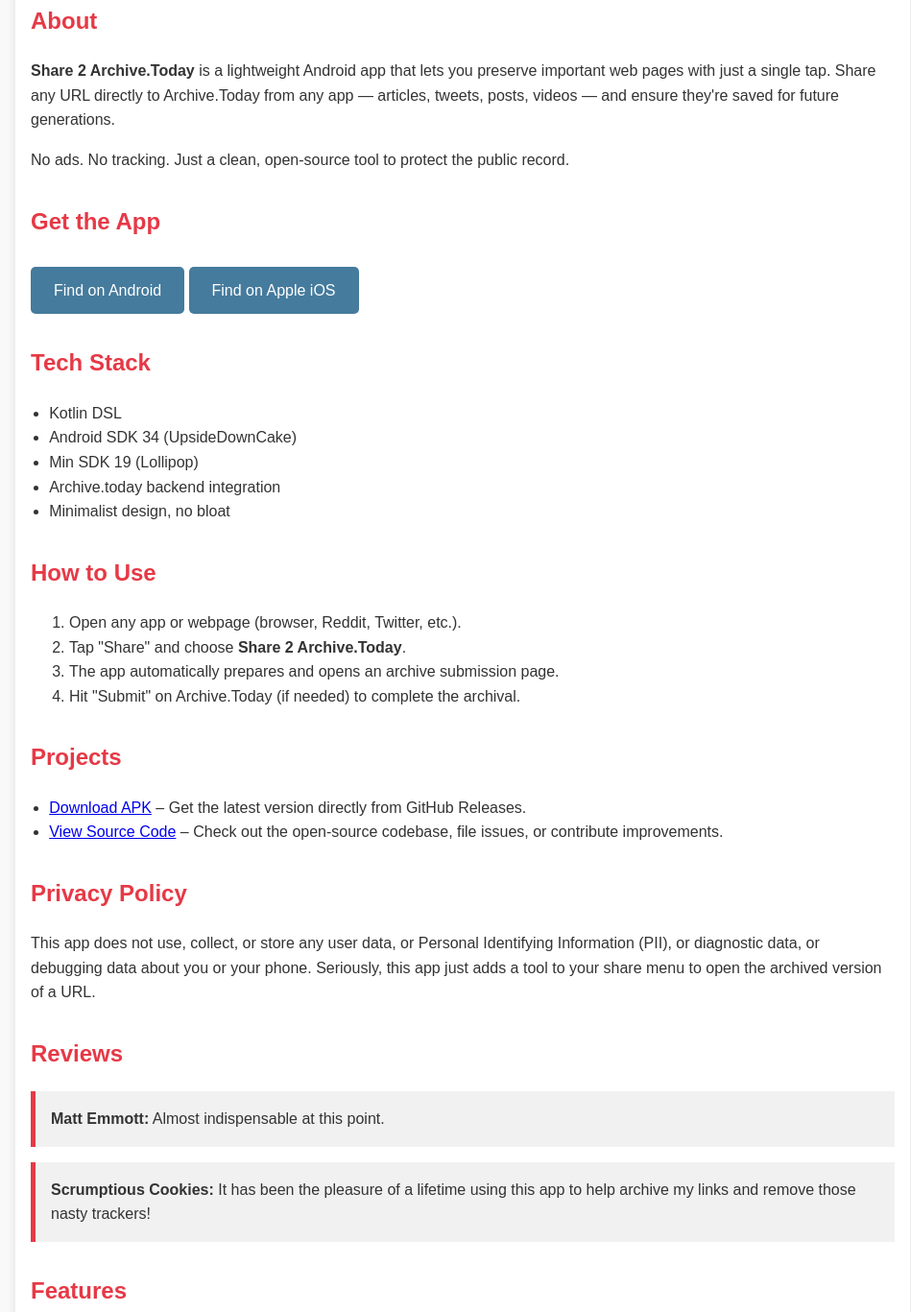
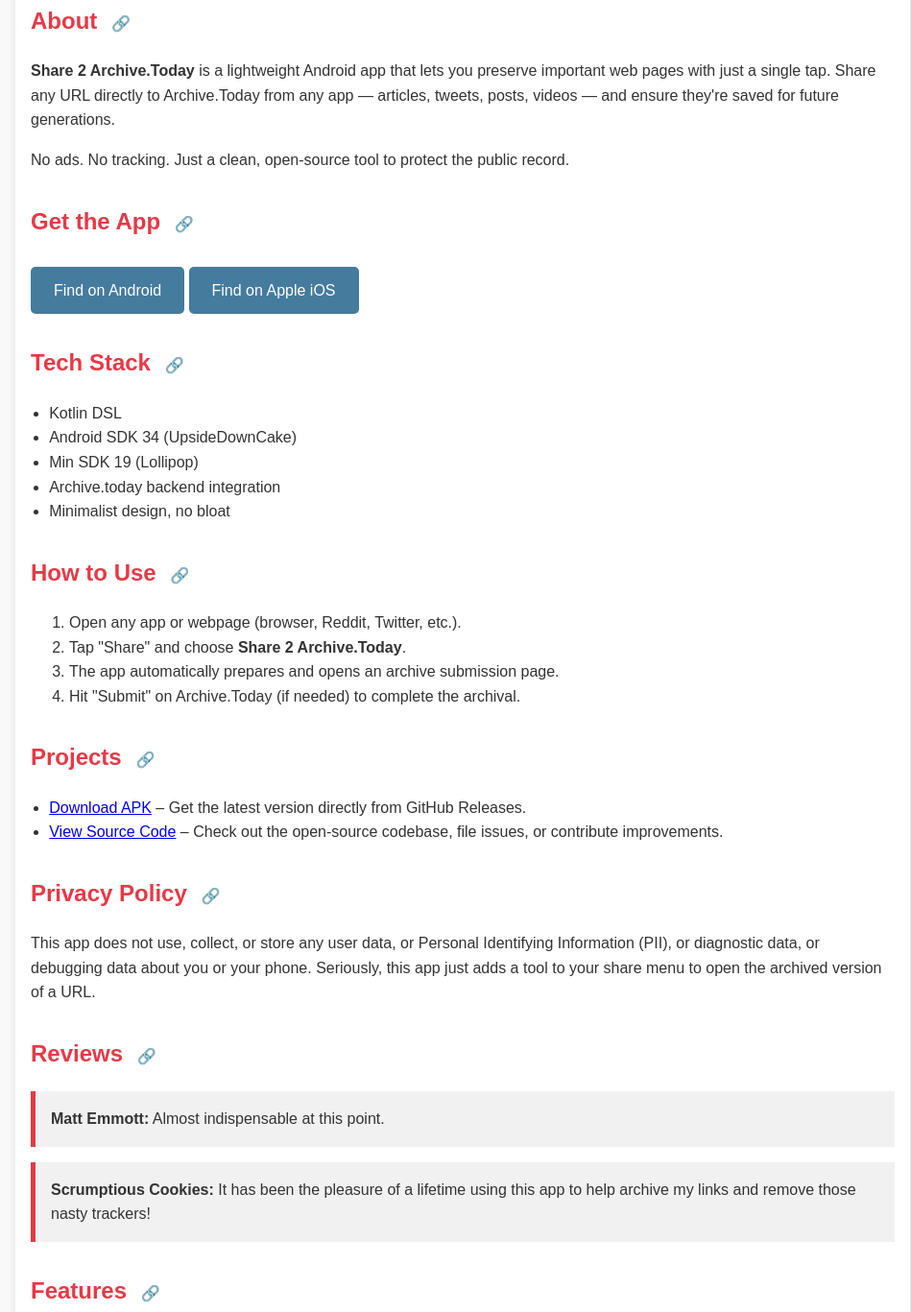
Before and after one commit to gabefair/gnosco, a plain HTML site: page index.html in a window 1280 px wide. Shown: the part 199-1566 px from the top of the page at 96% size, without its empty margins (158-1107 px from the left). Drawn offline with Linux system fonts and the light colour scheme.

Commit message:
Update index.html

```diff
--- a/index.html
+++ b/index.html
@@ -11,7 +11,8 @@
     header p { font-size: 1.2rem; margin-top: 0.5rem; }
     main { padding: 2rem 1rem; max-width: 900px; margin: auto; background: #fff; box-shadow: 0 0 10px rgba(0,0,0,0.1); }
     section { margin-bottom: 2rem; }
-    h2 { color: #e63946; margin-top: 0; }
+    h2 { color: #e63946; margin-top: 0; position: relative; }
+    h2 a.anchor-link { text-decoration: none; color: #e63946; font-size: 1rem; margin-left: 8px; }
     a.button { display: inline-block; margin-top: 0.5rem; padding: 0.75rem 1.5rem; background: #457b9d; color: #fff; text-decoration: none; border-radius: 5px; }
     a.button:hover { background: #1d3557; }
     ul { padding-left: 1.2rem; }
@@ -28,13 +29,13 @@
 
   <main>
     <section id="about">
-      <h2>About</h2>
+      <h2>About <a class="anchor-link" href="#about">🔗</a></h2>
       <p><strong>Share 2 Archive.Today</strong> is a lightweight Android app that lets you preserve important web pages with just a single tap. Share any URL directly to Archive.Today from any app — articles, tweets, posts, videos — and ensure they're saved for future generations.</p>
       <p>No ads. No tracking. Just a clean, open-source tool to protect the public record.</p>
     </section>
 
     <section id="get-the-app">
-      <h2>Get the App</h2>
+      <h2>Get the App <a class="anchor-link" href="#get-the-app">🔗</a></h2>
       <p>
         <a href="https://play.google.com/store/apps/details?id=org.gnosco.share2archivetoday" class="button">Find on Android</a>
         <a href="https://apps.apple.com/us/app/share-2-archive-today/id6742428176" class="button">Find on Apple iOS</a>
@@ -42,7 +43,7 @@
     </section>
 
     <section id="tech-stack">
-      <h2>Tech Stack</h2>
+      <h2>Tech Stack <a class="anchor-link" href="#tech-stack">🔗</a></h2>
       <ul>
         <li>Kotlin DSL</li>
         <li>Android SDK 34 (UpsideDownCake)</li>
@@ -53,7 +54,7 @@
     </section>
 
     <section id="instructions">
-      <h2>How to Use</h2>
+      <h2>How to Use <a class="anchor-link" href="#instructions">🔗</a></h2>
       <ol>
         <li>Open any app or webpage (browser, Reddit, Twitter, etc.).</li>
         <li>Tap "Share" and choose <strong>Share 2 Archive.Today</strong>.</li>
@@ -63,7 +64,7 @@
     </section>
 
     <section id="projects">
-      <h2>Projects</h2>
+      <h2>Projects <a class="anchor-link" href="#projects">🔗</a></h2>
       <ul>
         <li><a href="https://github.com/gabefair/Share-2-Archive-Today/releases">Download APK</a> – Get the latest version directly from GitHub Releases.</li>
         <li><a href="https://github.com/gabefair/Share-2-Archive-Today/">View Source Code</a> – Check out the open-source codebase, file issues, or contribute improvements.</li>
@@ -71,12 +72,12 @@
     </section>
 
     <section id="privacy">
-      <h2>Privacy Policy</h2>
+      <h2>Privacy Policy <a class="anchor-link" href="#privacy">🔗</a></h2>
       <p>This app does not use, collect, or store any user data, or Personal Identifying Information (PII), or diagnostic data, or debugging data about you or your phone. Seriously, this app just adds a tool to your share menu to open the archived version of a URL.</p>
     </section>
 
     <section id="reviews">
-      <h2>Reviews</h2>
+      <h2>Reviews <a class="anchor-link" href="#reviews">🔗</a></h2>
       <blockquote>
         <strong>Matt Emmott:</strong> Almost indispensable at this point.
       </blockquote>
@@ -86,7 +87,7 @@
     </section>
 
     <section id="skills">
-      <h2>Features</h2>
+      <h2>Features <a class="anchor-link" href="#skills">🔗</a></h2>
       <ul>
         <li><strong>Instant Archiving:</strong> Share URLs from any app to instantly archive them.</li>
         <li><strong>Smart URL Cleaning:</strong> Automatically removes tracking parameters like <code>utm_source</code>, <code>fbclid</code>, and others.</li>
```
